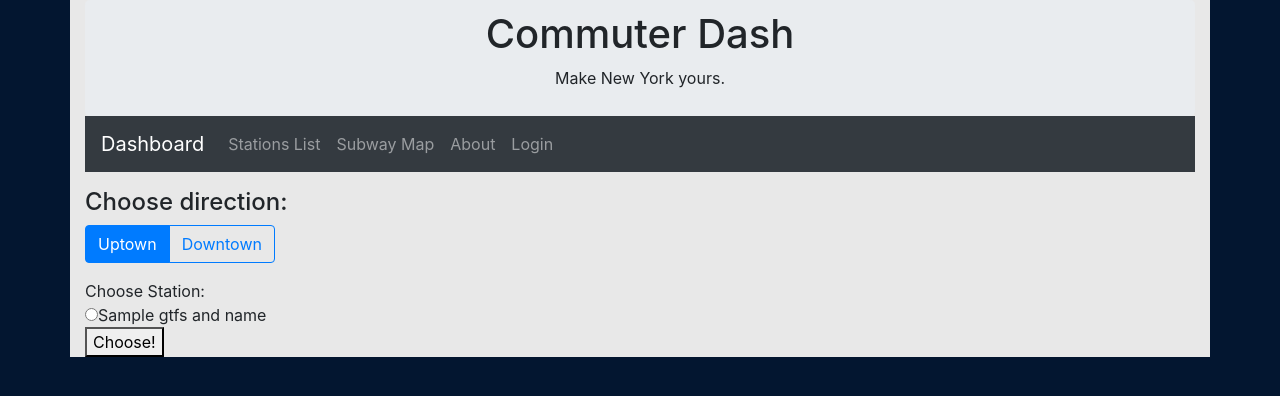
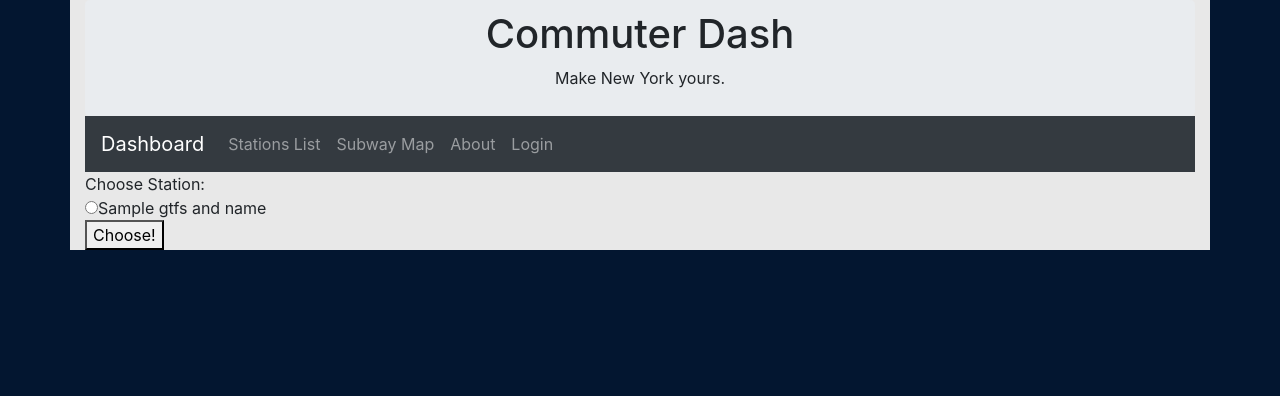
Before and after one commit to williamguiracoche/CommuterDash, a Flask app: template templates/stationSelect.html in a window 1280 px wide. Shown: the top 396 px of the page. Run offline with Flask 2, Linux system fonts and the light colour scheme; the template is opened without the code that fills it: most values are stand-ins (such as "Sample title", 1, 10 or a date in 2020); parts of the project's set-up code (start-up, migrations or seed data) failed here and were passed over; some libraries are stand-ins or nearby versions.

Commit message:
feat: Remove direction select because both uptown and downtown times will be displayed for all stations

```diff
--- a/main.py
+++ b/main.py
@@ -224,7 +224,6 @@ def selectStation(line):
         return render_template('stationSelect.html', gtfs_and_names= gtfs_and_names)
 
     elif request.method == 'POST':
-        direction = request.form['direction']
         gtfs_id = request.form['gtfs_id']
         station_name = mta.get_station_name_from_gtfs_id(gtfs_id)
         print station_name
--- a/templates/stationSelect.html
+++ b/templates/stationSelect.html
@@ -3,18 +3,6 @@
 {% include "header.html" %}
 
 <form action="#" method = "post">
-    <div class='direction-select py-3'>
-        <h4> Choose direction:</h4>
-        <div class="btn-group btn-group-toggle " data-toggle="buttons">
-          <label class="btn btn-outline-primary active">
-            <input type="radio" name="direction" value='uptown' autocomplete="off" checked> Uptown
-          </label>
-          <label class="btn btn-outline-primary">
-            <input type="radio" name="direction" value='downtown' autocomplete="off"> Downtown
-          </label>
-        </div>
-    </div>
-
     <div class='station-select'>
         Choose Station:
 		{% for gtfs_and_name in gtfs_and_names %}
```
